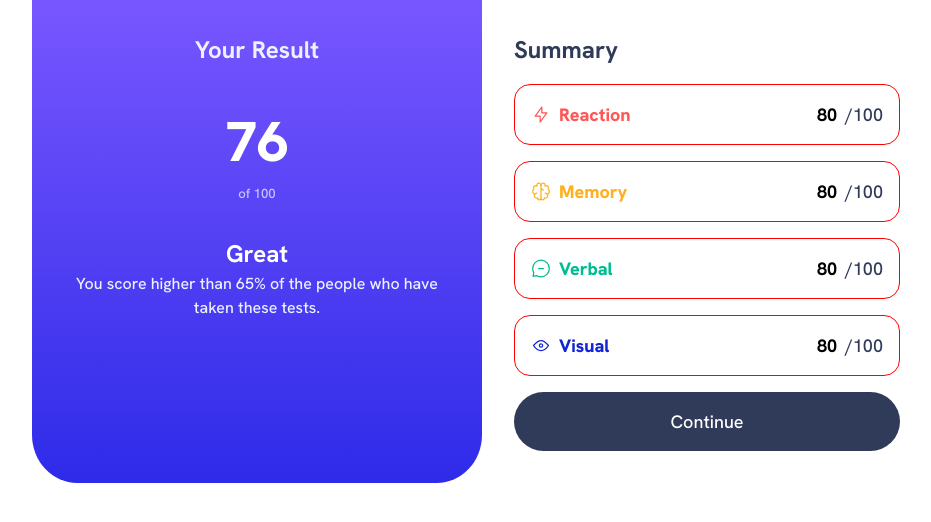
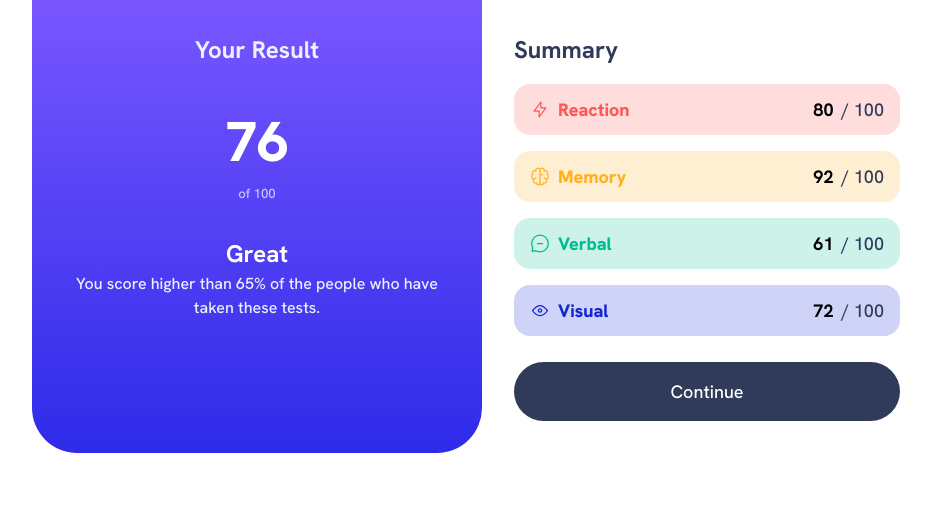
Before and after one commit to Esphalon/fem-results-component, a website built with Vite: page index.html in a window 1280 px wide. Shown: the whole page, without its empty margins (158-1089 px from the left). Built offline with nearby package versions, Linux system fonts and the light colour scheme.

Commit message:
Set up summary design

```diff
--- a/index.html
+++ b/index.html
@@ -35,7 +35,7 @@
                 </div>
                 <div class="score-value">
                   <p class="fw-bold">80</p>
-                  <p class="text-neutral-dark-gray">/100</p>
+                  <p class="text-neutral-dark-gray">/ 100</p>
                 </div>
               </li>
               <li class = "memory-score">
@@ -44,8 +44,8 @@
                   <p class="fw-black text-primary-orange">Memory</p>
                 </div>
                 <div class="score-value">
-                  <p class="fw-bold">80</p>
-                  <p class="text-neutral-dark-gray">/100</p>
+                  <p class="fw-bold">92</p>
+                  <p class="text-neutral-dark-gray">/ 100</p>
                 </div>
               </li>
               <li class = "verbal-score">
@@ -54,8 +54,8 @@
                   <p class="fw-black text-primary-teal">Verbal</p>
                 </div>
                 <div class="score-value">
-                  <p class="fw-bold">80</p>
-                  <p class="text-neutral-dark-gray">/100</p>
+                  <p class="fw-bold">61</p>
+                  <p class="text-neutral-dark-gray">/ 100</p>
                 </div>
               </li>
               <li class = "visual-score">
@@ -64,8 +64,8 @@
                   <p class="fw-black text-primary-blue">Visual</p>
                 </div>
                 <div class="score-value">
-                  <p class="fw-bold">80</p>
-                  <p class="text-neutral-dark-gray">/100</p>
+                  <p class="fw-bold">72</p>
+                  <p class="text-neutral-dark-gray">/ 100</p>
                 </div>
               </li>
             </ul>
--- a/style.css
+++ b/style.css
@@ -3,7 +3,12 @@
     --clr-primary-red: hsl(0, 100%, 67%);
     --clr-primary-orange:hsl(39, 100%, 56%);
     --clr-primary-teal: hsl(166, 100%, 37%);
-    --clr-primary-blue: hsla(234, 85%, 45%);
+    --clr-primary-blue: hsl(234, 85%, 45%);
+
+    --bg-primary-red: hsla(0, 100%, 67%, .2);
+    --bg-primary-orange:hsla(39, 100%, 56%, .2);
+    --bg-primary-teal: hsla(166, 100%, 37%, .2);
+    --bg-primary-blue: hsla(234, 85%, 45%, .2);
 
     --clr-neutral-white: hsl(0, 0%, 100%);
     --clr-neutral-pale: hsl(221, 100%, 96%);
@@ -63,6 +68,9 @@ dd {
 ul[role='list'],
 ol[role='list']{
   list-style: none;
+}
+ul{
+  padding-inline-start: 0px;
 }
 
 /* Set core root defaults */
@@ -224,31 +232,41 @@ fs-extra-small{
 
 
   /* Summary Column */
+  .summary{
+  }
   .summary-scores{
     display: flex;
     flex-direction: column;
     gap: 1rem;
   }
-  ul{
-    padding-inline-start: 0px;
-  }
-
   .summary-scores li{
     display: flex;
     justify-content: space-between;
-    padding: 16px 16px;
+    padding: 12px 16px;
     border-radius: 16px;
-    border: 1px solid red;
   }
   .summary-scores li >*{
     display: flex;
     flex-direction: row;
     list-style-type: none;
     gap: 0.5rem;
+    position: relative;
   }
+
   .reaction-score{
+    background-color: var(--bg-primary-red);
+  }
+  .memory-score{
+    background-color: var(--bg-primary-orange);
+  }
+  .verbal-score{
+    background-color: var(--bg-primary-teal);
+  }
+  .visual-score{
+    background-color: var(--bg-primary-blue);
+  }
 
-  }
+
 
   button{
     background-color: var(--clr-neutral-dark-gray);
@@ -256,4 +274,5 @@ fs-extra-small{
     width: 100%;
     padding-block: 16px;
     border-radius: 999px;
+    margin-top: 10px;
   }
```
